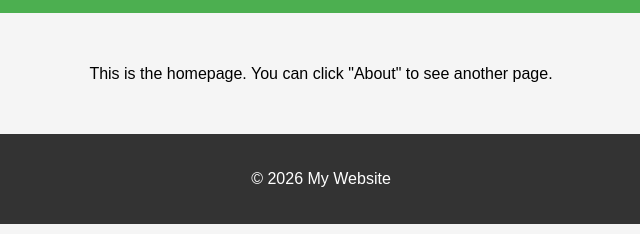
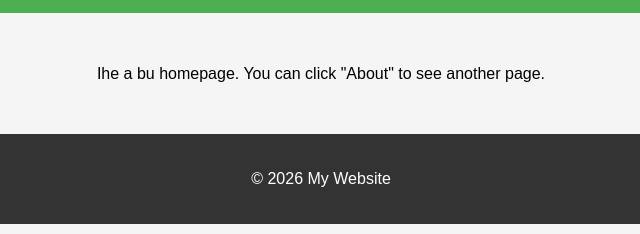
Before and after one commit to obinnaozigbu-svg/devops-project, a plain HTML site: page web/index.html in a window 1280 px wide. Shown: the part 139-373 px from the top of the page, 319-959 px from the left. Drawn offline with Linux system fonts and the light colour scheme.

Commit message:
Modified index.html

```diff
--- a/web/index.html
+++ b/web/index.html
@@ -15,7 +15,7 @@
     </header>
 
     <main>
-        <p>This is the homepage. You can click "About" to see another page.</p>
+        <p>Ihe a bu  homepage. You can click "About" to see another page.</p>
     </main>
 
     <footer>
```
